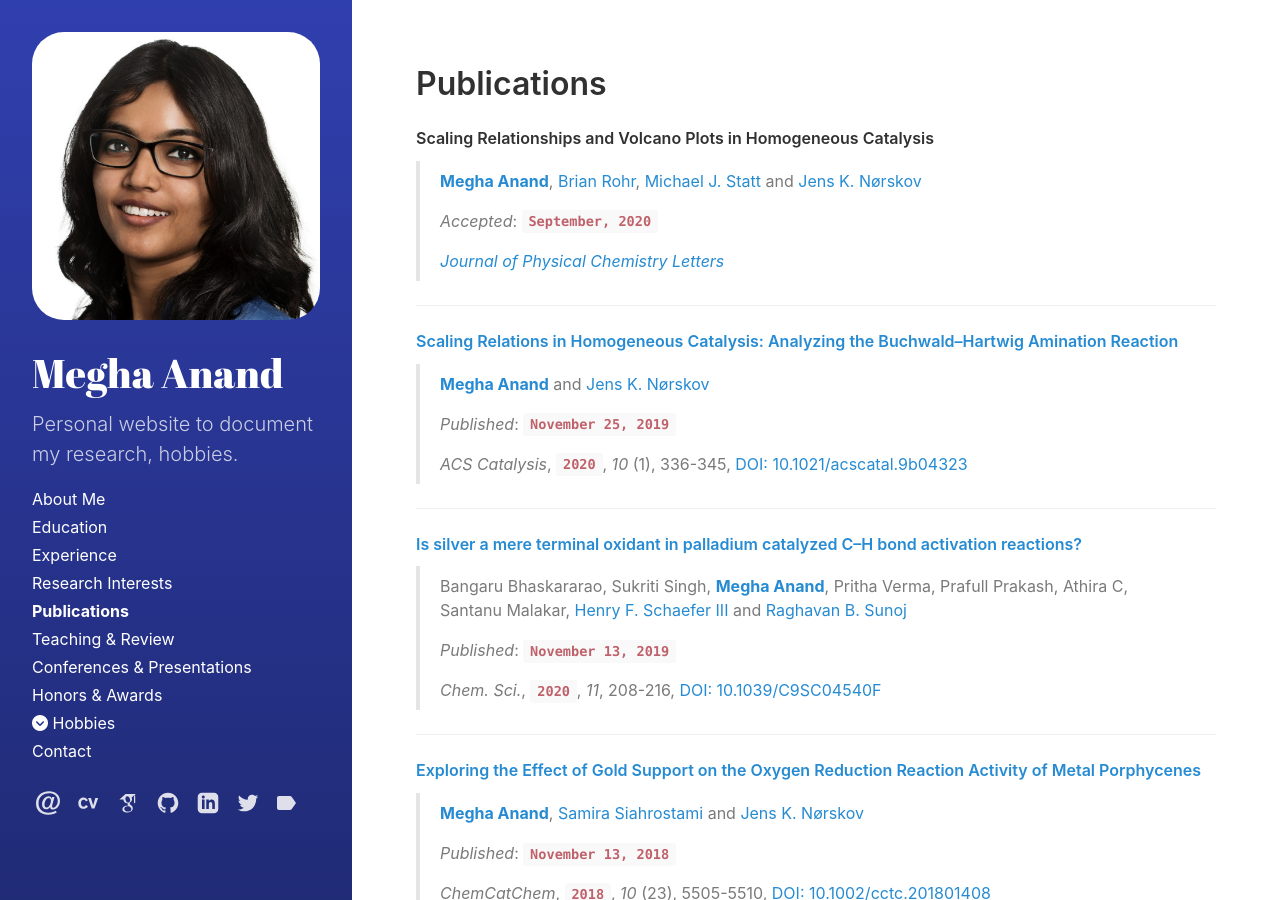
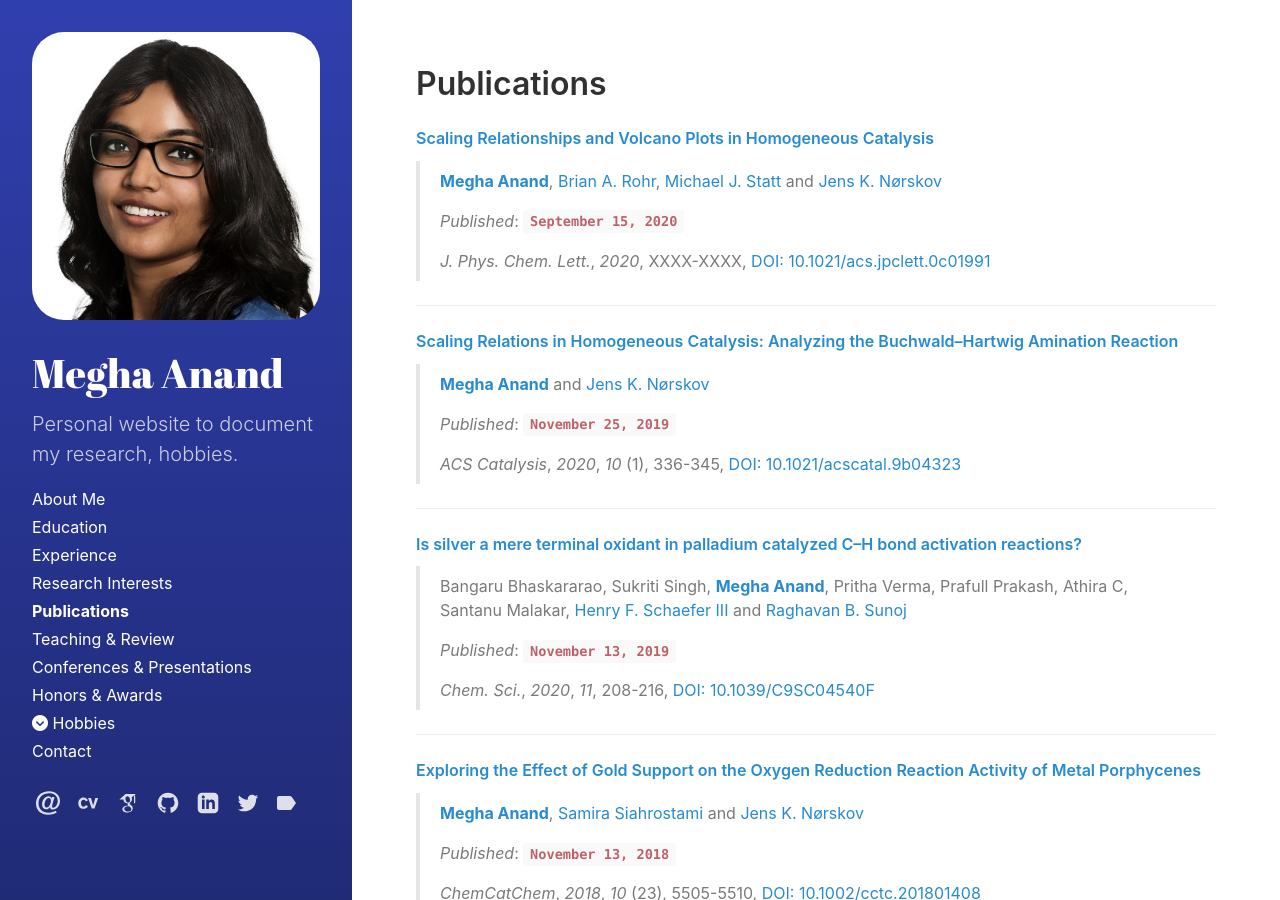
Before and after one commit to megha-anand/megha-anand.github.io, a Jekyll site: the page built from publications.md, in a window 1280 px wide and 900 px high. Built offline with Jekyll 4.4.1, drawn with Linux system fonts in a browser that asks for light colours; nearby versions of some CDN libraries.

Commit message:
Personal Website V1: add latest publication's DOI

```diff
--- a/_config.yml
+++ b/_config.yml
@@ -67,7 +67,7 @@ cite:
     name: 'Samira Siahrostami'
     google_scholar: https://scholar.google.com/citations?user=j0IUT_gAAAAJ&hl=en
   brianr:
-    name: 'Brian Rohr'
+    name: 'Brian A. Rohr'
     google_scholar: https://scholar.google.com/citations?user=Vdt04AkAAAAJ&hl=en
   michaelj:
     name: 'Michael J. Statt'
--- a/publications.md
+++ b/publications.md
@@ -3,12 +3,12 @@ layout: page
 title: Publications
 ---
 
-#### Scaling Relationships and Volcano Plots in Homogeneous Catalysis
+#### [Scaling Relationships and Volcano Plots in Homogeneous Catalysis](https://doi.org/10.1021/acs.jpclett.0c01991){:target="_blank"}
 > [**{{ site.cite.me.name }}**]({{ site.cite.me.google_scholar }}){:target="_blank"}, [{{ site.cite.brianr.name }}]({{ site.cite.brianr.google_scholar }}){:target="_blank"}, [{{ site.cite.michaelj.name }}]({{ site.cite.michaelj.google_scholar }}){:target="_blank"} and [{{ site.cite.jens.name }}]({{ site.cite.jens.google_scholar }}){:target="_blank"}
 >
-> *Accepted*: **`September, 2020`**
+> *Published*: **`September 15, 2020`**
 >
-> [*Journal of Physical Chemistry Letters*](https://pubs.acs.org/journal/jpclcd)
+> *J. Phys. Chem. Lett.*, *2020*, XXXX-XXXX, [DOI: 10.1021/acs.jpclett.0c01991](https://doi.org/10.1021/acs.jpclett.0c01991){:target="_blank"}
 
 ---
 #### [Scaling Relations in Homogeneous Catalysis: Analyzing the Buchwald–Hartwig Amination Reaction](https://doi.org/10.1021/acscatal.9b04323){:target="_blank"}
@@ -16,7 +16,7 @@ title: Publications
 >
 > *Published*: **`November 25, 2019`**
 >
-> *ACS Catalysis*, **`2020`**, *10* (1), 336-345, [DOI: 10.1021/acscatal.9b04323](https://doi.org/10.1021/acscatal.9b04323){:target="_blank"}
+> *ACS Catalysis*, *2020*, *10* (1), 336-345, [DOI: 10.1021/acscatal.9b04323](https://doi.org/10.1021/acscatal.9b04323){:target="_blank"}
 
 ---
 #### [Is silver a mere terminal oxidant in palladium catalyzed C–H bond activation reactions?](https://doi.org/10.1039/C9SC04540F){:target="_blank"}
@@ -24,7 +24,7 @@ title: Publications
 >
 > *Published*: **`November 13, 2019`**
 >
-> *Chem. Sci.*, **`2020`**, *11*, 208-216, [DOI: 10.1039/C9SC04540F](https://doi.org/10.1039/C9SC04540F){:target="_blank"}
+> *Chem. Sci.*, *2020*, *11*, 208-216, [DOI: 10.1039/C9SC04540F](https://doi.org/10.1039/C9SC04540F){:target="_blank"}
 
 ---
 #### [Exploring the Effect of Gold Support on the Oxygen Reduction Reaction Activity of Metal Porphycenes](https://doi.org/10.1002/cctc.201801408){:target="_blank"}
@@ -32,7 +32,7 @@ title: Publications
 >
 > *Published*: **`November 13, 2018`**
 >
-> *ChemCatChem*, **`2018`**, *10* (23), 5505-5510, [DOI: 10.1002/cctc.201801408](https://doi.org/10.1002/cctc.201801408){:target="_blank"}
+> *ChemCatChem*, *2018*, *10* (23), 5505-5510, [DOI: 10.1002/cctc.201801408](https://doi.org/10.1002/cctc.201801408){:target="_blank"}
 
 ---
 #### [Palladium–Silver Cooperativity in an Aryl Amination Reaction through C–H Functionalization](https://doi.org/10.1021/acscatal.5b02639){:target="_blank"}
@@ -40,7 +40,7 @@ title: Publications
 >
 > *Published*: **`December 29, 2015`**
 >
-> *ACS Catalysis*, **`2016`**, *6* (2), 696-708, [DOI: 10.1021/acscatal.5b02639](https://doi.org/10.1021/acscatal.5b02639){:target="_blank"}
+> *ACS Catalysis*, *2016*, *6* (2), 696-708, [DOI: 10.1021/acscatal.5b02639](https://doi.org/10.1021/acscatal.5b02639){:target="_blank"}
 
 ---
 #### [Hydrogen bond–aromaticity cooperativity in self‐assembling 4‐pyridone chains](https://doi.org/10.1002/jcc.23976){:target="_blank"}
@@ -48,7 +48,7 @@ title: Publications
 >
 > *Published*: **`June 23, 2015`**
 >
-> *J. Comput. Chem.*, **`2016`**, *37*, 59– 63, [DOI: 10.1002/jcc.23976](https://doi.org/10.1002/jcc.23976){:target="_blank"}
+> *J. Comput. Chem.*, *2016*, *37*, 59– 63, [DOI: 10.1002/jcc.23976](https://doi.org/10.1002/jcc.23976){:target="_blank"}
 
 ---
 #### [Non-innocent Additives in a Palladium(II)-Catalyzed C–H Bond Activation Reaction: Insights into Multimetallic Active Catalysts](https://doi.org/10.1021/ja412770h){:target="_blank"}
@@ -56,7 +56,7 @@ title: Publications
 >
 > *Published*: **`April 3, 2014`**
 >
-> *Journal of the American Chemical Society*, **`2014`**, *136* (15), 5535-5538, [DOI: 10.1021/ja412770h](https://doi.org/10.1021/ja412770h){:target="_blank"}
+> *Journal of the American Chemical Society*, *2014*, *136* (15), 5535-5538, [DOI: 10.1021/ja412770h](https://doi.org/10.1021/ja412770h){:target="_blank"}
 
 ---
 #### [Mechanism of Cooperative Catalysis in a Lewis Acid Promoted Nickel-Catalyzed Dual C–H Activation Reaction](https://doi.org/10.1021/ol302047c){:target="_blank"}
@@ -64,7 +64,7 @@ title: Publications
 >
 > *Published*: **`August 16, 2012`**
 >
-> *Organic Letters*, **`2012`**, *14* (17), 4584-4587, [DOI: 10.1021/ol302047c](https://doi.org/10.1021/ol302047c){:target="_blank"}
+> *Organic Letters*, *2012*, *14* (17), 4584-4587, [DOI: 10.1021/ol302047c](https://doi.org/10.1021/ol302047c){:target="_blank"}
 
 ---
 #### [Role of Explicit Solvents in Palladium(II)-Catalyzed Alkoxylation of Arenes: An Interesting Paradigm for Preferred Outer-Sphere Reductive Elimination over Inner-Sphere Pathway](https://doi.org/10.1021/om300681e){:target="_blank"}
@@ -72,7 +72,7 @@ title: Publications
 >
 > *Published*: **`August 6, 2012`**
 >
-> *Organometallics*, **`2012`**, *31* (17), 6466-6481, [DOI: 10.1021/om300681e](https://doi.org/10.1021/om300681e){:target="_blank"}
+> *Organometallics*, *2012*, *31* (17), 6466-6481, [DOI: 10.1021/om300681e](https://doi.org/10.1021/om300681e){:target="_blank"}
 
 ---
 #### [Microsolvated transition state models for improved insight into chemical properties and reaction mechanisms](https://doi.org/10.1039/C2CP41719G){:target="_blank"}
@@ -80,7 +80,7 @@ title: Publications
 >
 > *Published*: **`July 18, 2012`**
 >
-> *Phys. Chem. Chem. Phys.*, **`2012`**, *14*, 12715-12736, [DOI: 10.1039/C2CP41719G](http://dx.doi.org/10.1039/C2CP41719G){:target="_blank"}
+> *Phys. Chem. Chem. Phys.*, *2012*, *14*, 12715-12736, [DOI: 10.1039/C2CP41719G](http://dx.doi.org/10.1039/C2CP41719G){:target="_blank"}
 
 ---
 #### [Palladium(II)-Catalyzed Direct Alkoxylation of Arenes: Evidence for Solvent-Assisted Concerted Metalation Deprotonation](https://doi.org/10.1021/ol201830r){:target="_blank"}
@@ -88,4 +88,4 @@ title: Publications
 >
 > *Published*: **`August 22, 2011`**
 >
-> *Organic Letters*, **`2011`**, *13* (18), 4802-4805, [DOI: 10.1021/ol201830r](https://doi.org/10.1021/ol201830r){:target="_blank"}
+> *Organic Letters*, *2011*, *13* (18), 4802-4805, [DOI: 10.1021/ol201830r](https://doi.org/10.1021/ol201830r){:target="_blank"}
```
